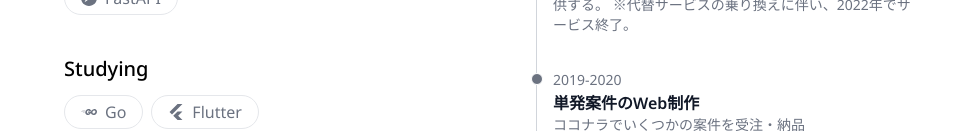
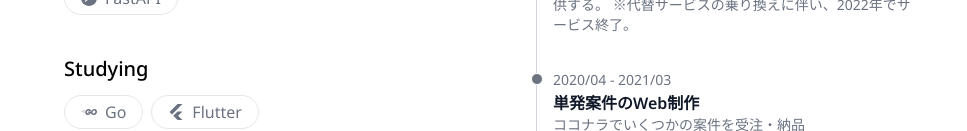
Before and after one commit to 6mile0/portfolio, a Next.js app: page / in a window 1280 px wide. Shown: the part 821-952 px from the top of the page, without its empty margins (144-1111 px from the left). Built offline with nearby package versions, Linux system fonts and the light colour scheme.

Commit message:
fix timeline

```diff
--- a/app/page.tsx
+++ b/app/page.tsx
@@ -55,12 +55,12 @@ const timelineData: TimeLine[] = [
     descriptions: "体温報告などを行うことができる、LINEを用いた(顧問の先生と保護者直結型)連絡網サービスを母校の陸上部に提供する。\n※代替サービスの乗り換えに伴い、2022年でサービス終了。"
   },
   {
-    time: "2019-2020",
+    time: "2020/04 - 2021/03",
     title: "単発案件のWeb制作",
     descriptions: "ココナラでいくつかの案件を受注・納品"
   },
   {
-    time: "2018/04",
+    time: "2019/04",
     title: "高校入学"
   }
 ]
```
